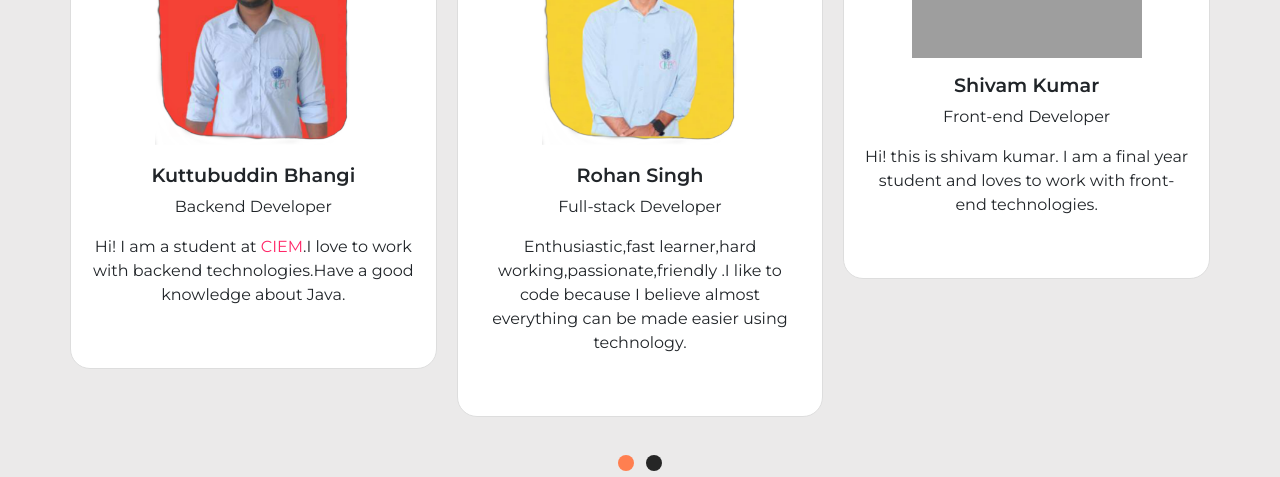
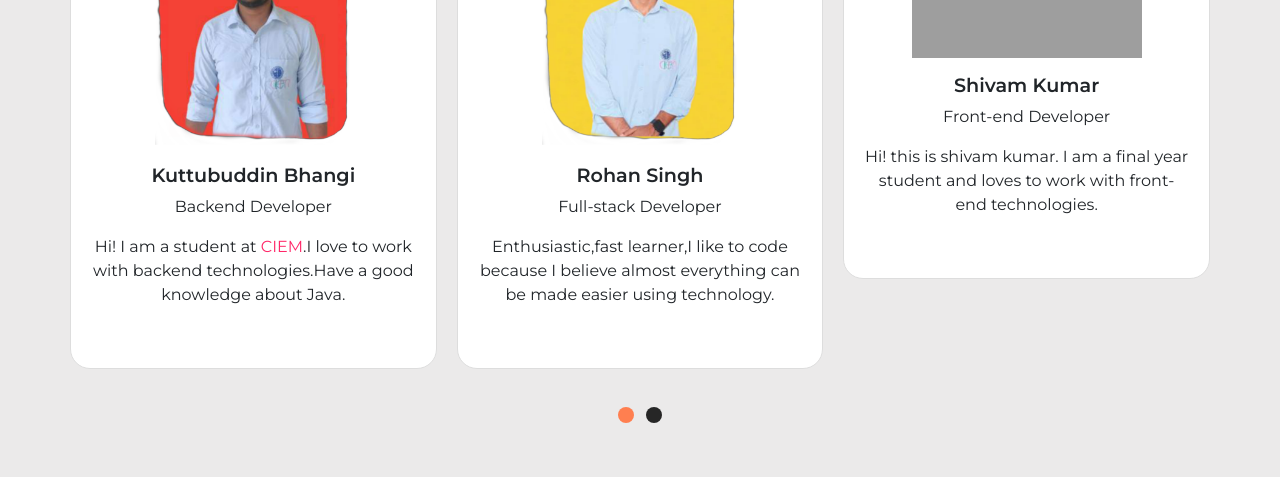
Before and after one commit to RohanSingh8274/Recipe-Runner, a Flask app: page /about in a window 1280 px wide. Shown: the part 2755-3232 px from the top of the page. After the commit the page ends 3178 px from the top, so only its background shows below. Run offline with Flask 3, Linux system fonts and the light colour scheme; some libraries are stand-ins or nearby versions; grey boxes are pictures that could not be loaded.

Commit message:
initial commit

```diff
--- a/templates/about.html
+++ b/templates/about.html
@@ -1,24 +1,40 @@
 <!DOCTYPE html>
 <html lang="en">
-
   <head>
-  <meta charset="UTF-8">
-  <meta http-equiv="X-UA-Compatible" content="IE=edge">
-  <meta name="viewport" content="width=device-width, initial-scale=1.0">
+    <meta charset="UTF-8" />
+    <meta http-equiv="X-UA-Compatible" content="IE=edge" />
+    <meta name="viewport" content="width=device-width, initial-scale=1.0" />
     <title>Document</title>
     <!-- testimonial-box -->
-  <link href="https://fonts.googleapis.com/css2?family=Montserrat:wght@400;600&display=swap" rel="stylesheet">
-  <link href="https://fonts.googleapis.com/css2?family=Allura&display=swap" rel="stylesheet">
-  <link href="https://cdnjs.cloudflare.com/ajax/libs/twitter-bootstrap/4.6.0/css/bootstrap.min.css" rel="stylesheet">
-  <link href="https://cdnjs.cloudflare.com/ajax/libs/OwlCarousel2/2.3.4/assets/owl.carousel.min.css" rel="stylesheet">
+    <link
+      href="https://fonts.googleapis.com/css2?family=Montserrat:wght@400;600&display=swap"
+      rel="stylesheet"
+    />
+    <link
+      href="https://fonts.googleapis.com/css2?family=Allura&display=swap"
+      rel="stylesheet"
+    />
+    <link
+      href="https://cdnjs.cloudflare.com/ajax/libs/twitter-bootstrap/4.6.0/css/bootstrap.min.css"
+      rel="stylesheet"
+    />
+    <link
+      href="https://cdnjs.cloudflare.com/ajax/libs/OwlCarousel2/2.3.4/assets/owl.carousel.min.css"
+      rel="stylesheet"
+    />
     <!-- testimonial-box-end  -->
-  <link rel="stylesheet" href="https://cdnjs.cloudflare.com/ajax/libs/font-awesome/4.7.0/css/font-awesome.min.css">
-  <link rel="stylesheet" href="https://cdnjs.cloudflare.com/ajax/libs/font-awesome/5.15.2/css/all.min.css"
+    <link
+      rel="stylesheet"
+      href="https://cdnjs.cloudflare.com/ajax/libs/font-awesome/4.7.0/css/font-awesome.min.css"
+    />
+    <link
+      rel="stylesheet"
+      href="https://cdnjs.cloudflare.com/ajax/libs/font-awesome/5.15.2/css/all.min.css"
       integrity="sha512-HK5fgLBL+xu6dm/Ii3z4xhlSUyZgTT9tuc/hSrtw6uzJOvgRr2a9jyxxT1ely+B+xFAmJKVSTbpM/CuL7qxO8w=="
-    crossorigin="anonymous" />
-  <link rel="stylesheet" href="../static/public/utilityClass.css">
-  <link rel="stylesheet" href="../static/public/about.css">
-
+      crossorigin="anonymous"
+    />
+    <link rel="stylesheet" href="../static/public/utilityClass.css" />
+    <link rel="stylesheet" href="../static/public/about.css" />
   </head>
 
   <body>
@@ -27,15 +43,21 @@
         <div class="navbar flex">
           <div class="navbar-logo">
             <a href="#">
-            <h4 class="logo" style="font-weight: bold;">Recipe<span class="color">Runner</span></h4>
+              <h4 class="logo" style="font-weight: bold">
+                Recipe<span class="color">Runner</span>
+              </h4>
             </a>
           </div>
           <div class="sec-2">
             <div class="nav-items flex">
-            <div class="nav-item"> <a href="/home">Home</a></div>
-            <div class="nav-item"> <a href="#">About</a></div>
-            <div class="nav-item"> <a href="/contact">Contact Us</a></div>
-            <div class="nav-item"> <a href="https://github.com/RohanSingh8274/Recipe-Runner">Source Code</a></div>
+              <div class="nav-item"><a href="/home">Home</a></div>
+              <div class="nav-item"><a href="#">About</a></div>
+              <div class="nav-item"><a href="/contact">Contact Us</a></div>
+              <div class="nav-item">
+                <a href="https://github.com/RohanSingh8274/Recipe-Runner"
+                  >Source Code</a
+                >
+              </div>
             </div>
           </div>
         </div>
@@ -43,26 +65,31 @@
     </div>
     <section>
       <div class="container">
-      <div class=" section-1 flex">
+        <div class="section-1 flex">
           <div class="section-1-text">
             <h1 class="color">
-            From pixels to flavors, <br> unlock the magic of cooking <br> with our image-to-recipe converter.
+              From pixels to flavors, <br />
+              unlock the magic of cooking <br />
+              with our image-to-recipe converter.
             </h1>
             <p>
-            Unlock a world of flavors with a recipe generator that tailors culinary creations just for
-            you.Let artificial intelligence be your sous chef and create delicious recipes at the touch of a
+              Unlock a world of flavors with a recipe generator that tailors
+              culinary creations just for you.Let artificial intelligence be
+              your sous chef and create delicious recipes at the touch of a
               button.
             </p>
           </div>
-
         </div>
       </div>
     </section>
     <section>
       <div class="container">
         <div class="section-2">
-        <h2>Unleash your culinary creativity with a <span class="color">recipe generator</span> powered by <span
-            class="color">AI</span> </h2>
+          <h2>
+            Unleash your culinary creativity with a
+            <span class="color">recipe generator</span> powered by
+            <span class="color">AI</span>
+          </h2>
           <div class="link">
             <a href="/tryMe" class="link-a">Try</a>
           </div>
@@ -73,39 +100,52 @@
       <div class="container">
         <div class="opportunities__content w-105">
           <div class="opportunities__head">
-          <h2 class="opportunities__title">In Just 3 Steps </h2>
-          <p class="opportunities__description">A whole new way to discover recipes! Let our app elevate your
-            cooking journey by harnessing the power of AI to convert food images into delectable recipes
-            that'll impress your taste buds.</p>
+            <h2 class="opportunities__title">In Just 3 Steps</h2>
+            <p class="opportunities__description">
+              A whole new way to discover recipes! Let our app elevate your
+              cooking journey by harnessing the power of AI to convert food
+              images into delectable recipes that'll impress your taste buds.
+            </p>
           </div>
           <div class="opportunities__body">
             <div class="opportunity">
-            <i class="fa fa-user-circle" style="font-size: 4rem; color: #FF2768;margin: 18px;"></i>
+              <i
+                class="fa fa-user-circle"
+                style="font-size: 4rem; color: #ff2768; margin: 18px"
+              ></i>
               <h4 class="opportunity__title">Capture</h4>
               <p class="opportunity__description">
-              Use your smartphone or camera to capture a clear, well-lit image of the food you want to
-              turn into a recipe. Make sure to focus on the main ingredients and presentation to ensure
-              accurate conversion.
+                Use your smartphone or camera to capture a clear, well-lit image
+                of the food you want to turn into a recipe. Make sure to focus
+                on the main ingredients and presentation to ensure accurate
+                conversion.
               </p>
             </div>
 
             <div class="opportunity active">
-            <i class="fa fa-upload" style="font-size: 4rem;margin: 18px;"></i>
+              <i class="fa fa-upload" style="font-size: 4rem; margin: 18px"></i>
               <h4 class="opportunity__title">Upload</h4>
               <p class="opportunity__description">
-              Visit our user-friendly web app and upload the image you captured. Our advanced image
-              recognition technology will analyze the photo, extracting key details and identifying the
+                Visit our user-friendly web app and upload the image you
+                captured. Our advanced image recognition technology will analyze
+                the photo, extracting key details and identifying the
                 ingredients used.
               </p>
             </div>
             <div class="opportunity">
-            <i class="fa fa-download" style="font-size: 4rem; color: #FF2768;margin: 18px;"></i>
+              <i
+                class="fa fa-download"
+                style="font-size: 4rem; color: #ff2768; margin: 18px"
+              ></i>
               <h4 class="opportunity__title">Output</h4>
               <p class="opportunity__description">
-              Within seconds, you'll receive the exciting result! Our app will generate a comprehensive
-              recipe based on the uploaded image, complete with ingredient quantities, cooking
-              instructions, and additional tips to help you recreate the dish exactly as pictured. Get
-              ready to embark on a culinary adventure like no other! </p>
+                Within seconds, you'll receive the exciting result! Our app will
+                generate a comprehensive recipe based on the uploaded image,
+                complete with ingredient quantities, cooking instructions, and
+                additional tips to help you recreate the dish exactly as
+                pictured. Get ready to embark on a culinary adventure like no
+                other!
+              </p>
             </div>
           </div>
         </div>
@@ -118,11 +158,13 @@
           <div class="works__head">
             <h2 class="works__title">How it works</h2>
             <p class="works__description">
-            The recipe generator from food image is an innovative system that uses advanced computer vision and machine
-            learning techniques to analyze food images and generate corresponding recipes. By leveraging the power of
-            artificial intelligence,
-            this system has the potential to revolutionize the way people discover and cook new dishes, making it a
-            valuable tool for both home cooks and professional chefs.
+              The recipe generator from food image is an innovative system that
+              uses advanced computer vision and machine learning techniques to
+              analyze food images and generate corresponding recipes. By
+              leveraging the power of artificial intelligence, this system has
+              the potential to revolutionize the way people discover and cook
+              new dishes, making it a valuable tool for both home cooks and
+              professional chefs.
             </p>
           </div>
           <div class="works__body">
@@ -135,34 +177,41 @@
           </div>
           <div class="works__footer">
             <div class="works__step__content first_step">
-            <h3 class="works__step_title text"> Image processing</h3>
+              <h3 class="works__step_title text">Image processing</h3>
               <p class="works__step_description">
-              The system applies image processing techniques to preprocess the image, such as resizing, cropping, and
-              filtering, to improve the image quality and remove any noise or irrelevant information.
+                The system applies image processing techniques to preprocess the
+                image, such as resizing, cropping, and filtering, to improve the
+                image quality and remove any noise or irrelevant information.
               </p>
             </div>
             <div class="works__step__content">
               <h3 class="works__step_title text">Recipe generation</h3>
               <p class="works__step_description">
-              The system uses a recipe generation algorithm that takes into account the ingredients, their quantities, and
-              their nutritional information to generate a recipe that is similar to the input food dish. This is typically
-              done using machine learning techniques such as natural language processing (NLP) and neural networks.
+                The system uses a recipe generation algorithm that takes into
+                account the ingredients, their quantities, and their nutritional
+                information to generate a recipe that is similar to the input
+                food dish. This is typically done using machine learning
+                techniques such as natural language processing (NLP) and neural
+                networks.
               </p>
             </div>
             <div class="works__step__content">
-            <h3 class="works__step_title text">Recipe outpu</h3>
+              <h3 class="works__step_title text">Recipe output</h3>
               <p class="works__step_description">
-              The system outputs the generated recipe, which includes the list of ingredients, quantities, and
-              instructions for preparing the dish.
+                The system outputs the generated recipe, which includes the list
+                of ingredients, quantities, and instructions for preparing the
+                dish.
               </p>
             </div>
             <div class="works__step__content">
-            <h3 class="works__step_title text"> Overall</h3>
+              <h3 class="works__step_title text">Overall</h3>
               <p class="works__step_description">
-              Overall, the recipe generator from food image is a complex system that involves multiple steps and
-              techniques from the fields of computer vision, machine learning, and natural language processing. It has the
-              potential to revolutionize the way people discover and cook new recipes, and can be a valuable tool for both
-              home cooks and professional chefs.
+                Overall, the recipe generator from food image is a complex
+                system that involves multiple steps and techniques from the
+                fields of computer vision, machine learning, and natural
+                language processing. It has the potential to revolutionize the
+                way people discover and cook new recipes, and can be a valuable
+                tool for both home cooks and professional chefs.
               </p>
             </div>
           </div>
@@ -186,48 +235,89 @@
             <div class="col-lg-12">
               <div class="team-slider owl-carousel">
                 <div class="single-box text-center">
-                <div class="img-area"><img alt="" class="img-fluid move-animation"
-                    src="../static/assets/kutubuddin.png"></div>
+                  <div class="img-area">
+                    <img
+                      alt=""
+                      class="img-fluid move-animation"
+                      src="../static/assets/kutubuddin.png"
+                    />
+                  </div>
                   <div class="info-area">
                     <h4>Kuttubuddin Bhangi</h4>
                     <p>Backend Developer</p>
-                  <p>Hi! I am a student at <span class="color">CIEM</span>.I love to work with backend technologies.Have a good knowledge about Java.</p>
+                    <p>
+                      Hi! I am a student at <span class="color">CIEM</span>.I
+                      love to work with backend technologies.Have a good
+                      knowledge about Java.
+                    </p>
                   </div>
                 </div>
                 <div class="single-box text-center">
-                <div class="img-area"><img alt="" class="img-fluid move-animation"
-                    src="../static/assets/Rohan.png"></div>
+                  <div class="img-area">
+                    <img
+                      alt=""
+                      class="img-fluid move-animation"
+                      src="../static/assets/Rohan.png"
+                    />
+                  </div>
                   <div class="info-area">
                     <h4>Rohan Singh</h4>
                     <p>Full-stack Developer</p>
-                  <p>Enthusiastic,fast learner,hard working,passionate,friendly .I like to code because I believe almost everything can be made easier using technology. </p>
+                    <p>
+                      Enthusiastic,fast learner,I like to code because I believe
+                      almost everything can be made easier using technology.
+                    </p>
                   </div>
                 </div>
                 <div class="single-box text-center">
-                <div class="img-area"><img alt="" class="img-fluid move-animation"
-                    src="../static/assets/Shivam.png"></div>
+                  <div class="img-area">
+                    <img
+                      alt=""
+                      class="img-fluid move-animation"
+                      src="../static/assets/Shivam.png"
+                    />
+                  </div>
                   <div class="info-area">
                     <h4>Shivam Kumar</h4>
                     <p>Front-end Developer</p>
-                  <p>Hi! this is shivam kumar. I am a final year student and loves to work with front-end technologies.</p>
+                    <p>
+                      Hi! this is shivam kumar. I am a final year student and
+                      loves to work with front-end technologies.
+                    </p>
                   </div>
                 </div>
                 <div class="single-box text-center">
-                <div class="img-area"><img alt="" class="img-fluid move-animation"
-                    src="../static/assets/Vishal.png"></div>
+                  <div class="img-area">
+                    <img
+                      alt=""
+                      class="img-fluid move-animation"
+                      src="../static/assets/Vishal.png"
+                    />
+                  </div>
                   <div class="info-area">
                     <h4>Vishal Prasad Shaw</h4>
                     <p>Design & Research</p>
-                  <p>I can Research about anything given to me.Hi! this is Vishal Shaw and my role was to research about the topic</p>
+                    <p>
+                      I can Research about anything given to me.Hi! this is
+                      Vishal Shaw and my role was to research about the topic
+                    </p>
                   </div>
                 </div>
                 <div class="single-box text-center">
-                <div class="img-area"><img alt="" class="img-fluid move-animation"
-                    src="../static/assets/Raghib.png"></div>
+                  <div class="img-area">
+                    <img
+                      alt=""
+                      class="img-fluid move-animation"
+                      src="../static/assets/Raghib.png"
+                    />
+                  </div>
                   <div class="info-area">
                     <h4>Raghib Jawed</h4>
                     <p>Research</p>
-                  <p>Hi! I am a student at <span class="color">CIEM</span>.My role was to research and make the documentation ready.</p>
+                    <p>
+                      Hi! I am a student at <span class="color">CIEM</span>.My
+                      role was to research and make the documentation ready.
+                    </p>
                   </div>
                 </div>
               </div>
@@ -237,22 +327,12 @@
       </div>
     </section>
 
-
-
-
-
-
-
-
     <script src="../static/public/script.js"></script>
-  <script src="https://cdnjs.cloudflare.com/ajax/libs/jquery/3.6.0/jquery.min.js">
-  </script>
-  <script src="https://cdnjs.cloudflare.com/ajax/libs/OwlCarousel2/2.3.4/owl.carousel.min.js">
-  </script>
-  <script src="https://cdnjs.cloudflare.com/ajax/libs/twitter-bootstrap/4.6.0/js/bootstrap.min.js">
-  </script>
+    <script src="https://cdnjs.cloudflare.com/ajax/libs/jquery/3.6.0/jquery.min.js"></script>
+    <script src="https://cdnjs.cloudflare.com/ajax/libs/OwlCarousel2/2.3.4/owl.carousel.min.js"></script>
+    <script src="https://cdnjs.cloudflare.com/ajax/libs/twitter-bootstrap/4.6.0/js/bootstrap.min.js"></script>
     <script>
-    $('.team-slider').owlCarousel({
+      $(".team-slider").owlCarousel({
         loop: true,
         nav: false,
         autoplay: true,
@@ -261,24 +341,22 @@
         margin: 20,
         responsive: {
           0: {
-          items: 1
+            items: 1,
           },
           768: {
-          items: 2
+            items: 2,
           },
           991: {
-          items: 3
+            items: 3,
           },
           1200: {
-          items: 3
+            items: 3,
           },
           1920: {
-          items: 3
-        }
-      }
+            items: 3,
+          },
+        },
       });
     </script>
-
   </body>
-
 </html>
```
Lines whose indentation alone changed are shown as unchanged.
